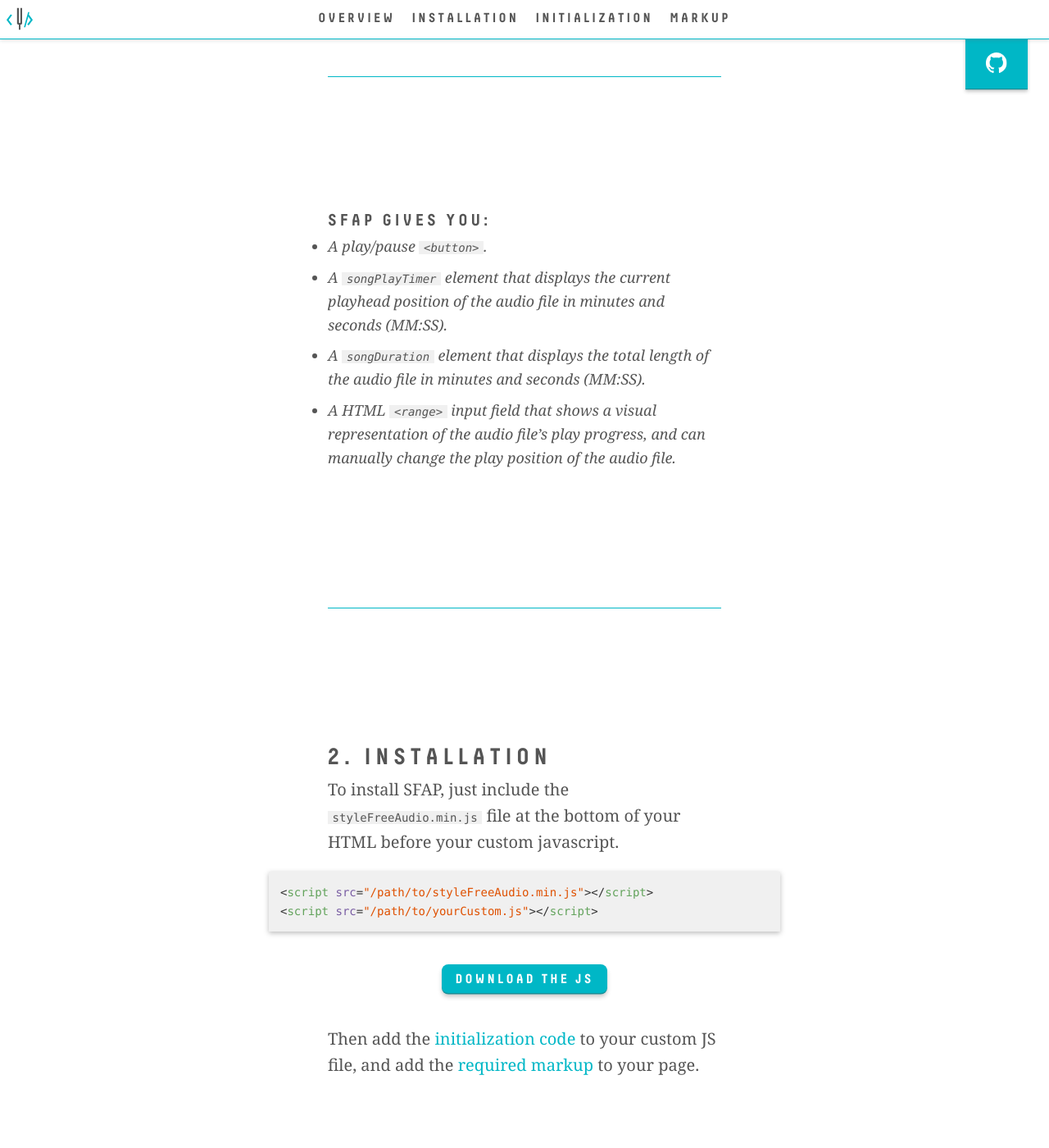
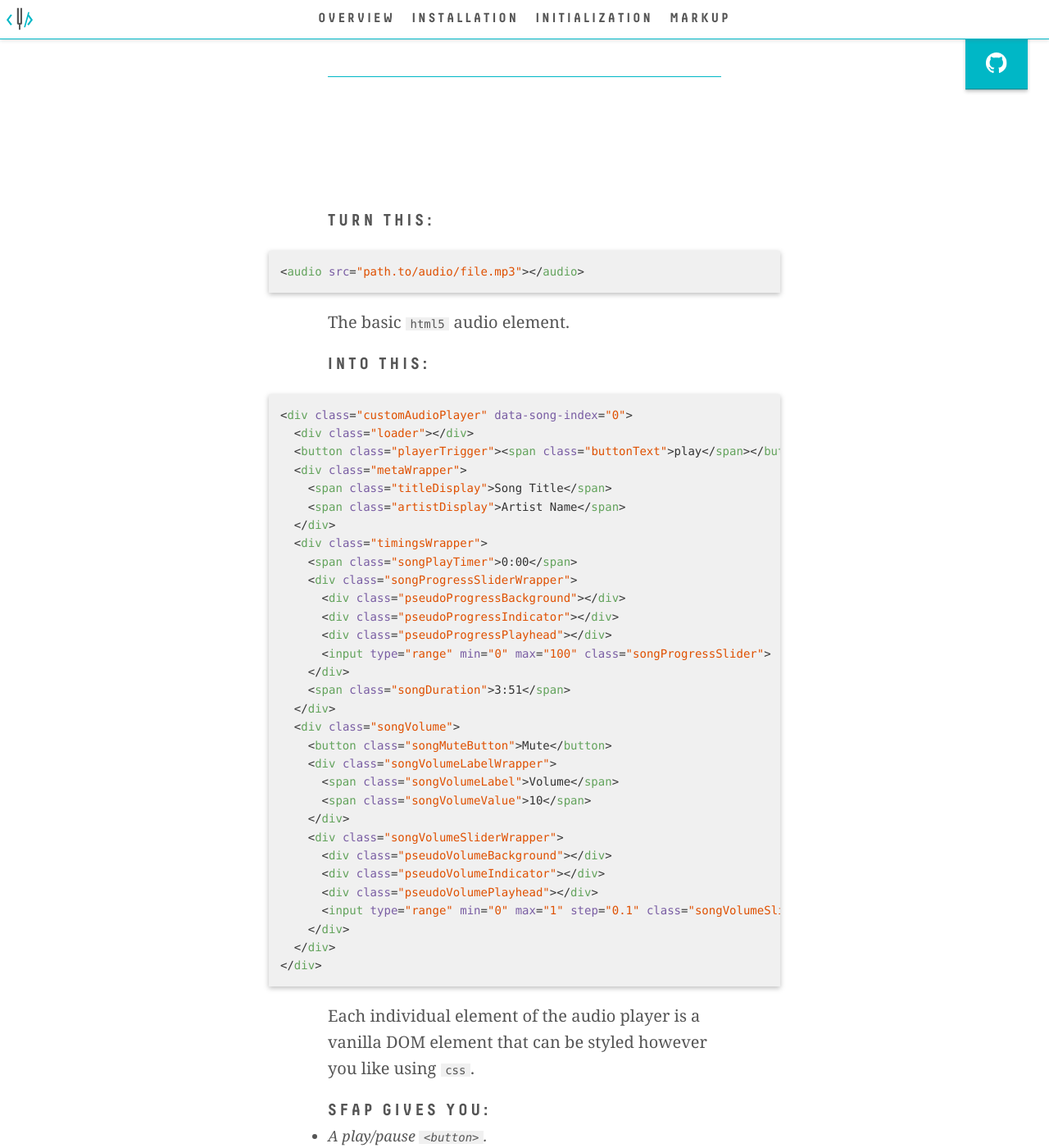
Before and after one commit to tomhazledine/audio, a Jekyll site: the page built from index.md, in a window 1280 px wide and 1400 px high, scrolled down 1586 px. Shown: the whole window at 82% size. Built offline with Jekyll 4.4.1, drawn with Linux system fonts in a browser that asks for light colours.

Commit message:
code example

```diff
--- a/index.md
+++ b/index.md
@@ -31,6 +31,48 @@ Styling default HTML `<audio>` elements is a pain. We *should* be able to do it
 The **Style-Free Audio Player (SFAP)** is a handy tool to help control how our audio is displayed. Store details of the audio you want to include in JSON (currently all you need is the path to the file). Then pass it through the `StyleFreeAudio()` function in your javascript along with a reference to your markup. SFAP then links your markup to the audio functionality.
 
 <div class="divider" id="over"></div>
+
+### Turn this:
+
+    <audio src="path.to/audio/file.mp3"></audio>
+
+The basic `html5` audio element.
+
+### Into this:
+
+    <div class="customAudioPlayer" data-song-index="0">
+      <div class="loader"></div>
+      <button class="playerTrigger"><span class="buttonText">play</span></button>
+      <div class="metaWrapper">
+        <span class="titleDisplay">Song Title</span>
+        <span class="artistDisplay">Artist Name</span>
+      </div>
+      <div class="timingsWrapper">
+        <span class="songPlayTimer">0:00</span>
+        <div class="songProgressSliderWrapper">
+          <div class="pseudoProgressBackground"></div>
+          <div class="pseudoProgressIndicator"></div>
+          <div class="pseudoProgressPlayhead"></div>
+          <input type="range" min="0" max="100" class="songProgressSlider">
+        </div>
+        <span class="songDuration">3:51</span>
+      </div>
+      <div class="songVolume">
+        <button class="songMuteButton">Mute</button>
+        <div class="songVolumeLabelWrapper">
+          <span class="songVolumeLabel">Volume</span>
+          <span class="songVolumeValue">10</span>
+        </div>
+        <div class="songVolumeSliderWrapper">
+          <div class="pseudoVolumeBackground"></div>
+          <div class="pseudoVolumeIndicator"></div>
+          <div class="pseudoVolumePlayhead"></div>
+          <input type="range" min="0" max="1" step="0.1" class="songVolumeSlider">
+        </div>
+      </div>
+    </div>
+
+Each individual element of the audio player is a vanilla DOM element that can be styled however you like using `css`.
 
 ### SFAP gives you:
 
```
